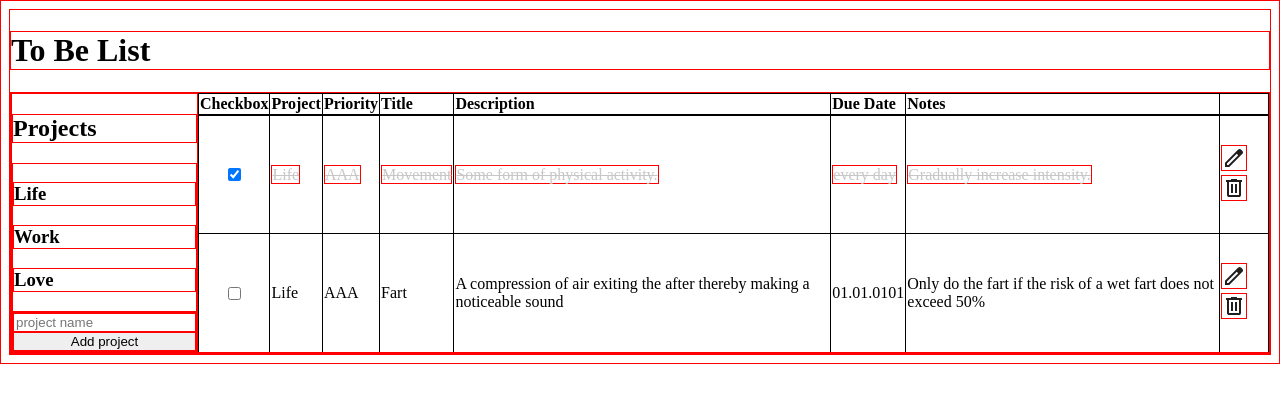
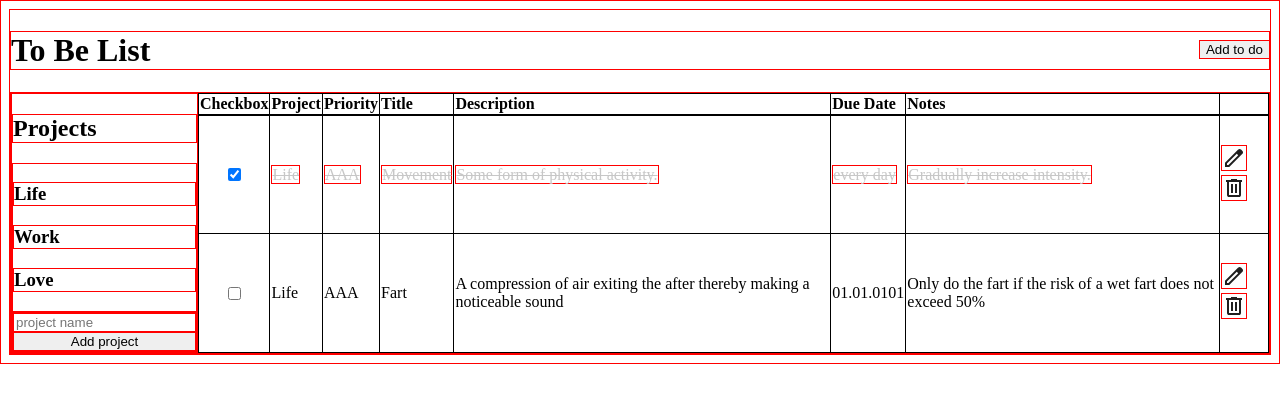
Before and after one commit to DebSol11/odin-to-do-list, a website built with webpack: page src/template.html in a window 1280 px wide. Built offline with nearby package versions, Linux system fonts and the light colour scheme.

Commit message:
Work on Add to do Button functionality
Prepare to make a Modal pop up box when clicked

```diff
--- a/src/addToDo.js
+++ b/src/addToDo.js
@@ -1,13 +1,16 @@
-import { tableBody } from "./displayToDos";
-
 function displayToDoButton() {
-  let tableRow = document.createElement("tr");
-  tableBody.appendChild(tableRow);
-
+  const divContentWrap = document.querySelector(".content-wrap")
   let toDoBtn = document.createElement("button");
   toDoBtn.textContent = "Add to do";
   toDoBtn.setAttribute("id", "toDoBtn");
-  ta.appendChild(toDoBtn);
+  divContentWrap.appendChild(toDoBtn);
 }
 
-export { displayToDoButton };
+function listenForAddToDoBtnClick() {
+  const toDoBtn = document.querySelector("#toDoBtn")
+  toDoBtn.addEventListener("click", () => {
+
+  });
+}
+
+export { displayToDoButton, listenForAddToDoBtnClick };
--- a/src/displayToDos.js
+++ b/src/displayToDos.js
@@ -20,7 +20,6 @@ function displayToDos() {
       displayNormalToDo(i);
     }
   }
-  displayToDoButton();
   listenForTrashSymbolClick();
   listenForEditPenClick();
   listenForCheckBoxClick();
--- a/src/script.js
+++ b/src/script.js
@@ -5,7 +5,10 @@ import "./toDoForm.css"
 import { displayToDos } from "./displayToDos.js";
 // import { submitBtnListener } from "./createToDos.js";
 import { addProjectBtnListener } from "./addProjects.js";
+import { displayToDoButton, listenForAddToDoBtnClick } from "./addToDo.js";
 
 displayToDos();
 // submitBtnListener;
+displayToDoButton();
+listenForAddToDoBtnClick();
 addProjectBtnListener;
--- a/src/styles.css
+++ b/src/styles.css
@@ -35,6 +35,7 @@ div.content-wrap {
 }
 
 #toDoBtn {
-    display: block;
-    margin: 0 auto;
+    position: fixed;
+    top: 40px;
+    right: 10px;
 }
```
Also changed, not shown: dist/index.html, dist/main.js.
